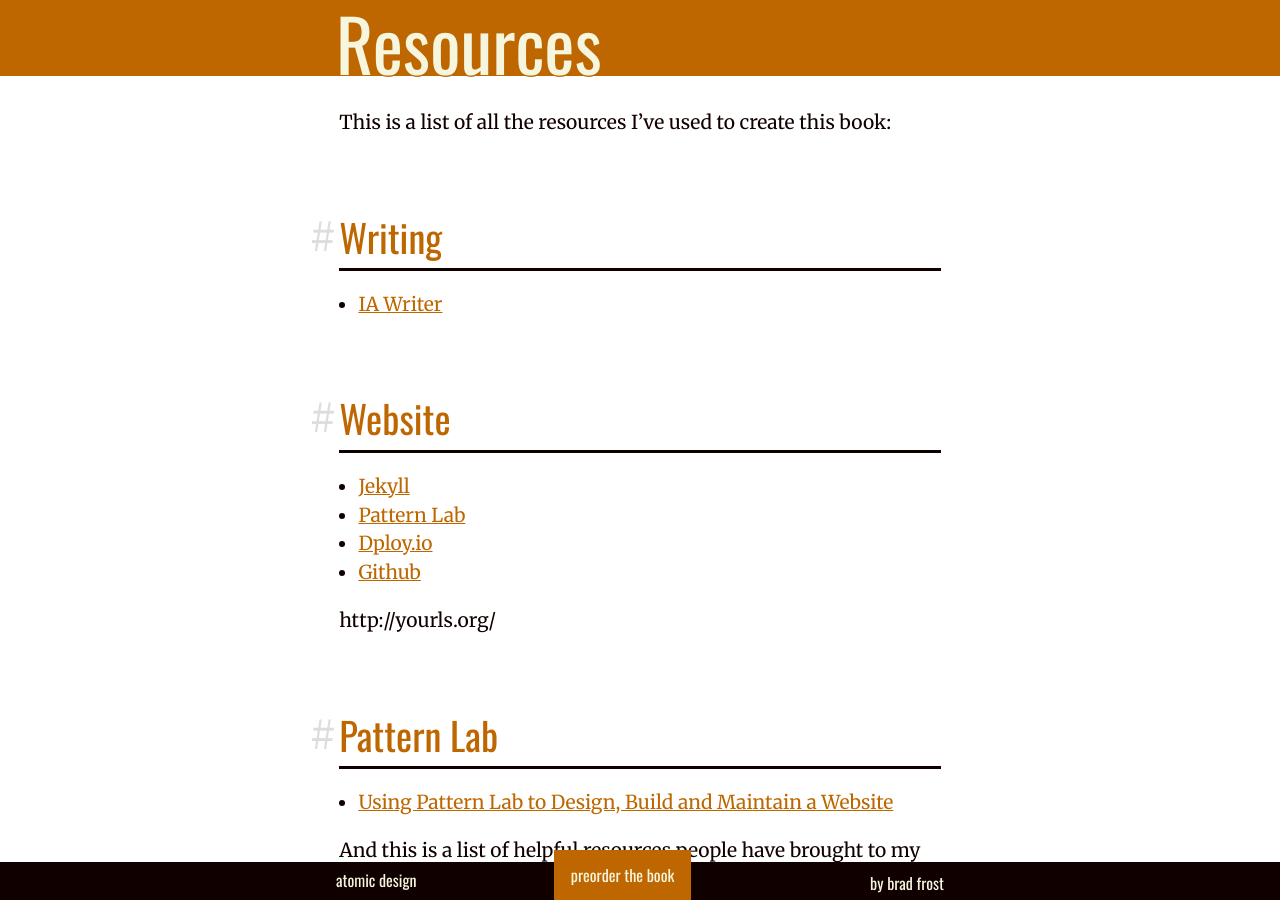
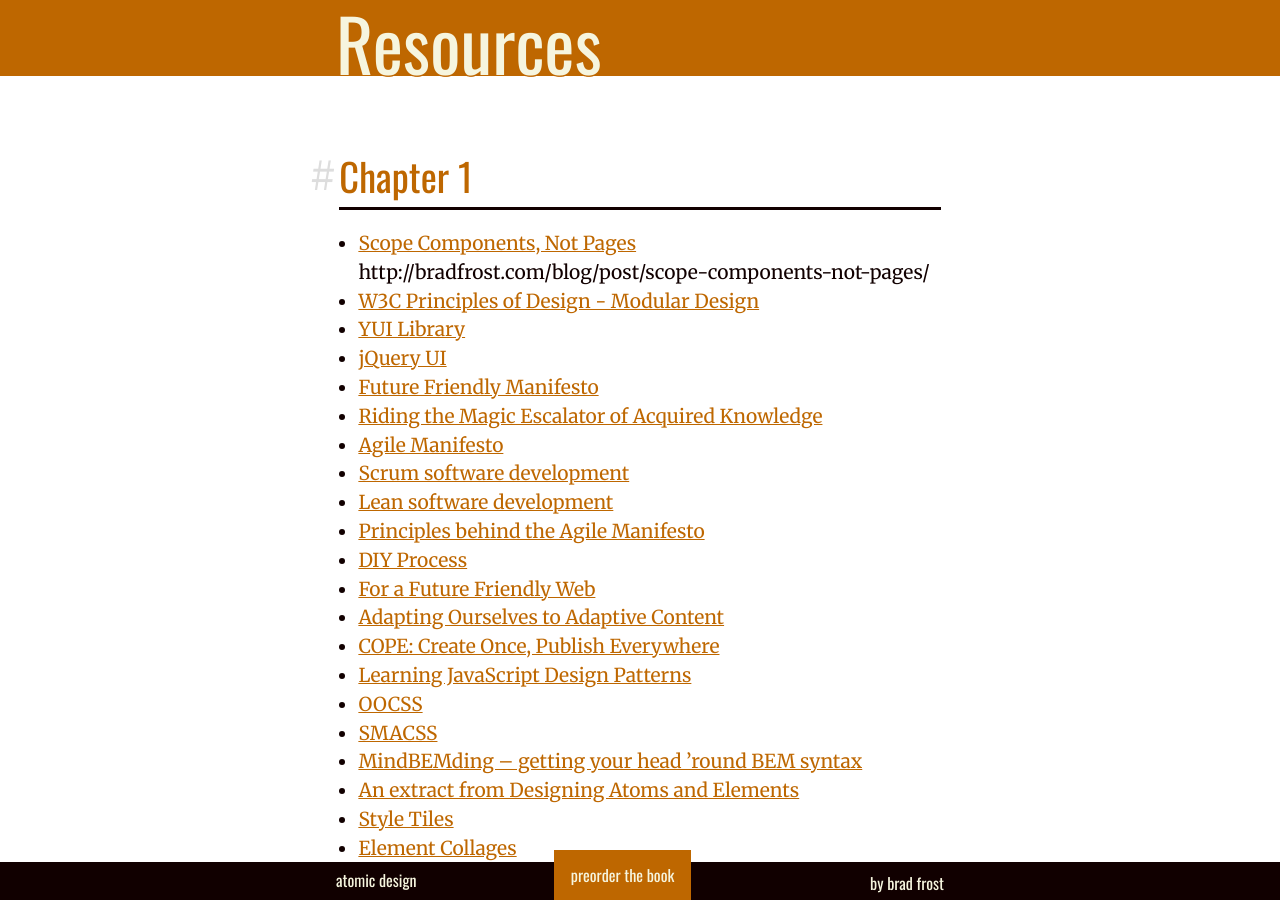
Before and after one commit to bradfrost/atomic-design, a Jekyll site: the page built from resources.md, in a window 1280 px wide and 900 px high, scrolled down 406 px. Built offline with Jekyll 4.4.1, drawn with Linux system fonts in a browser that asks for light colours; nearby versions of some CDN libraries; some of the changed text lies outside the part shown.

Commit message:
Add chapter 1 resources

```diff
--- a/resources.md
+++ b/resources.md
@@ -4,7 +4,58 @@ title: Resources
 permalink: /resources/
 ---
 
-This is a list of all the resources I've used to create this book:
+## Chapter 1
+- [Scope Components, Not Pages](http://bradfrost.com/blog/post/scope-components-not-pages/) http://bradfrost.com/blog/post/scope-components-not-pages/
+- [W3C Principles of Design - Modular Design](http://www.w3.org/DesignIssues/Principles.html#Modular)
+- [YUI Library](http://yuilibrary.com/)
+- [jQuery UI](http://jqueryui.com/)
+- [Future Friendly Manifesto](http://futurefriendlyweb.com/)
+- [Riding the Magic Escalator of Acquired Knowledge](http://www.uie.com/articles/magic_escalator/)
+- [Agile Manifesto](http://www.agilemanifesto.org/)
+- [Scrum software development](http://en.wikipedia.org/wiki/Scrum_%28software_development%29)
+- [Lean software development](http://en.wikipedia.org/wiki/Lean_software_development)
+- [Principles behind the Agile Manifesto](http://www.agilemanifesto.org/principles.html)
+- [DIY Process](http://cognition.happycog.com/article/diy-process)
+- [For a Future Friendly Web](http://bradfrost.com/blog/web/for-a-future-friendly-web/)
+- [Adapting Ourselves to Adaptive Content](http://karenmcgrane.com/2012/09/04/adapting-ourselves-to-adaptive-content-video-slides-and-transcript-oh-my/)
+- [COPE: Create Once, Publish Everywhere](http://www.programmableweb.com/news/cope-create-once-publish-everywhere/2009/10/13)
+- [Learning JavaScript Design Patterns](http://addyosmani.com/resources/essentialjsdesignpatterns/book/)
+- [OOCSS](http://oocss.org/)
+- [SMACSS](https://smacss.com/)
+- [MindBEMding – getting your head ’round BEM syntax](http://csswizardry.com/2013/01/mindbemding-getting-your-head-round-bem-syntax)
+- [An extract from Designing Atoms and Elements](http://stuffandnonsense.co.uk/blog/about/an-extract-from-designing-atoms-and-elements)
+- [Style Tiles](http://styletil.es/)
+- [Element Collages](http://danielmall.com/articles/rif-element-collages/)
+- [BDConf: Stephen Hay presents Responsive Design Workflow](http://bradfrost.com/blog/mobile/bdconf-stephen-hay-presents-responsive-design-workflow/)
+- [Responsive Web Design](http://alistapart.com/article/responsive-web-design)
+- [This Is Responsive](http://bradfrost.github.io/this-is-responsive/index.html)
+- [Foundation by ZURB](http://foundation.zurb.com/)
+- [Bootstrap](http://getbootstrap.com/)
+- [Github](https://github.com/)
+- [Responsive Deliverables](http://daverupert.com/2013/04/responsive-deliverables/)
+- [Style Guides](http://bradfrost.com/blog/post/style-guides/)
+- [Material Design](http://www.google.com/design/spec/material-design/introduction.html)
+- [Voice and Tone: Creating content for humans](http://www.slideshare.net/katekiefer/kkl-c-sforum)
+- [Voice & Tone](http://voiceandtone.com/)
+- [Writing for the Web](http://www.dal.ca/webteam/web_style_guide/writing_for_the_web.html)
+- [Front End Style Guides](http://maban.co.uk/projects/front-end-style-guides/)
+- [Style Guides Podcast with Federico Holgado](http://styleguides.io/podcast/federico-holgado/)
+- [Dennis Crowley: "The Hard Part Is Building The Machine That Builds The Product"](http://techcrunch.com/2011/03/03/founder-stories-foursquare-crowley-machine/)
+- [Style Guide Examples on Styleguides.io](http://styleguides.io/examples.html)
+
+## Chapter 2
+- []()
+
+## Chapter 3
+- []()
+
+## Chapter 4
+- []()
+
+## Chapter 5
+- []()
+
+------
 
 ## Writing
 - [IA Writer](http://www.iawriter.com/mac/)
```
Also changed, not shown: other parts of resources.md (+0 -6 lines), 2 other files.
